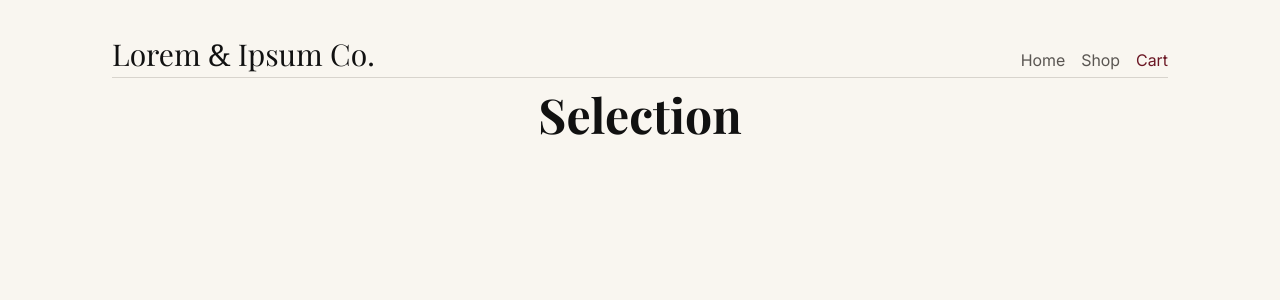
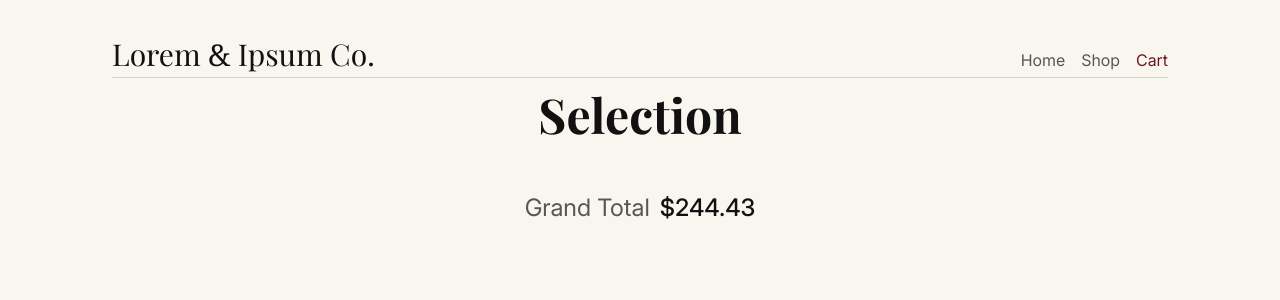
Before and after one commit to alexc2029/shopping-cart, a React (Vite) app: page /cart in a window 1280 px wide. Shown: the top 300 px of the page. Built offline with nearby package versions, Linux system fonts and the light colour scheme.

Commit message:
feat: add grand total in cart with dummy value

```diff
--- a/src/pages/Cart.jsx
+++ b/src/pages/Cart.jsx
@@ -3,6 +3,7 @@ import CartProduct from "../components/cart/CartProduct";
 import styled from "styled-components";
 
 const CartLayout = styled.div`
+	width: fit-content;
 	max-width: 800px;
 	margin-inline: auto;
 `;
@@ -12,7 +13,6 @@ const ProductsList = styled.div`
 	grid-template-columns: repeat(3, max-content);
 	align-items: center;
 	justify-items: center;
-	justify-content: center;
 	gap: 1.5rem;
 `;
 
@@ -21,6 +21,23 @@ const Heading = styled.h1`
 	font-family: "PlayfairDisplay", Helvetica, sans-serif;
 	text-align: center;
 	margin-bottom: 30px;
+`;
+
+const TotalWrapper = styled.div`
+	display: flex;
+	justify-content: flex-end;
+	gap: 10px;
+	font-size: 1.5rem;
+	margin: 10px 0;
+`;
+
+const TotalLabel = styled.span`
+	font-weight: 400;
+	color: var(--color-muted);
+`;
+
+const TotalAmount = styled.span`
+	font-weight: 500;
 `;
 
 export default function Cart() {
@@ -49,6 +66,10 @@ export default function Cart() {
 					/>
 				))}
 			</ProductsList>
+			<TotalWrapper>
+				<TotalLabel>Grand Total</TotalLabel>
+				<TotalAmount>$244.43</TotalAmount>
+			</TotalWrapper>
 		</CartLayout>
 	);
 }
```
